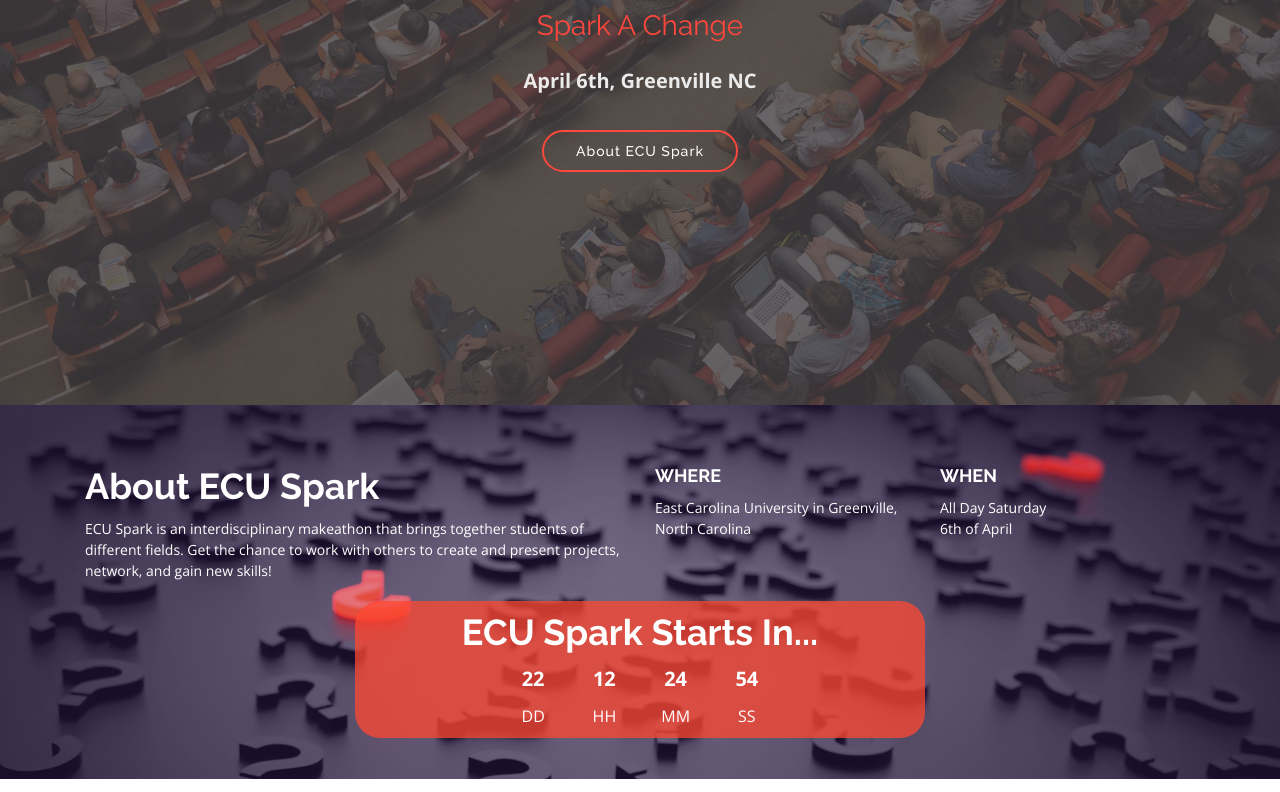
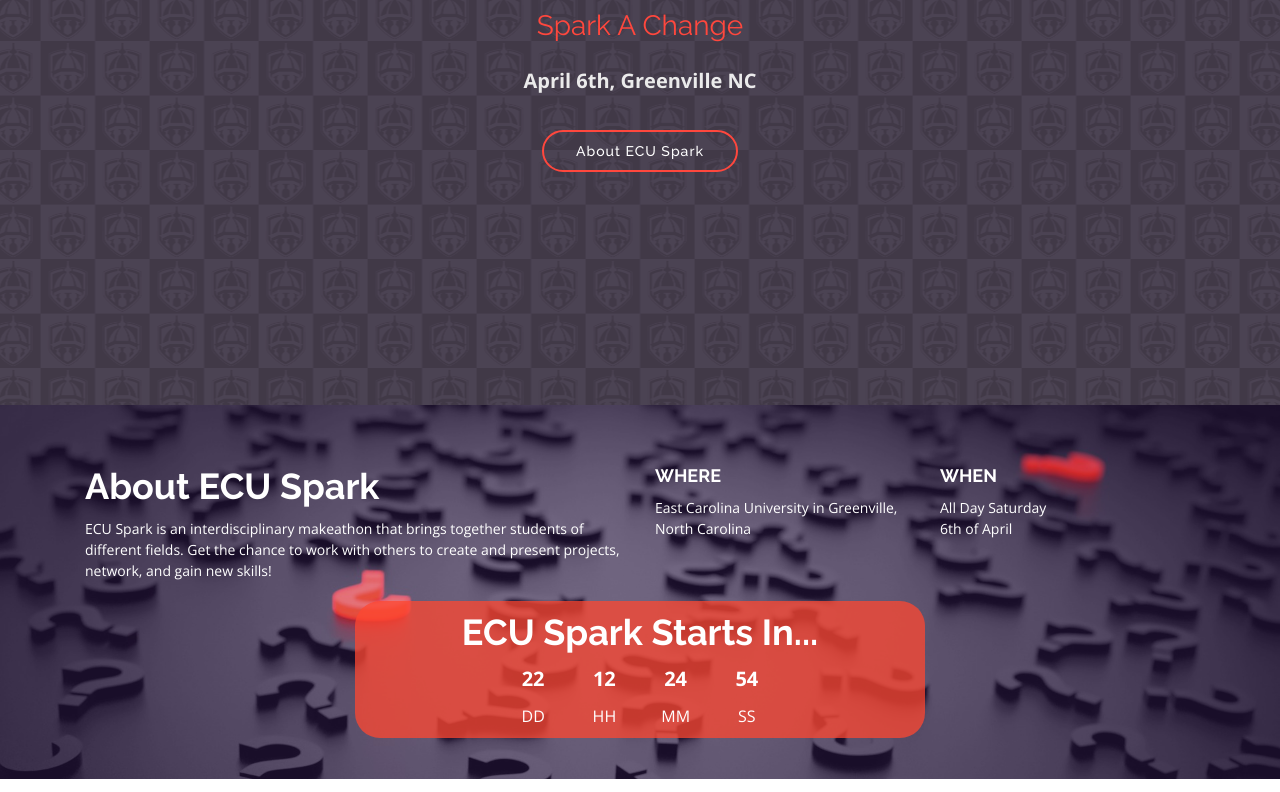
Before and after one commit to rowaul/spark-website-2019, a plain HTML site: page index.html in a window 1280 px wide. Shown: the part 395-1187 px from the top of the page. Drawn offline with nearby package versions, Linux system fonts and the light colour scheme.

Commit message:
replaced several placeholder images

```diff
--- a/css/style.css
+++ b/css/style.css
@@ -470,8 +470,8 @@
 #intro {
   width: 100%;
   height: 100vh;
-  background: url(../img/intro-bg.jpg) top center;
-  background-size: cover;
+  background: url(../img/intro-bg.png) top center;
+  background-repeat: repeat;
   overflow: hidden;
   position: relative;
 }
```
Also changed, not shown: img/intro-bg.png (added).
